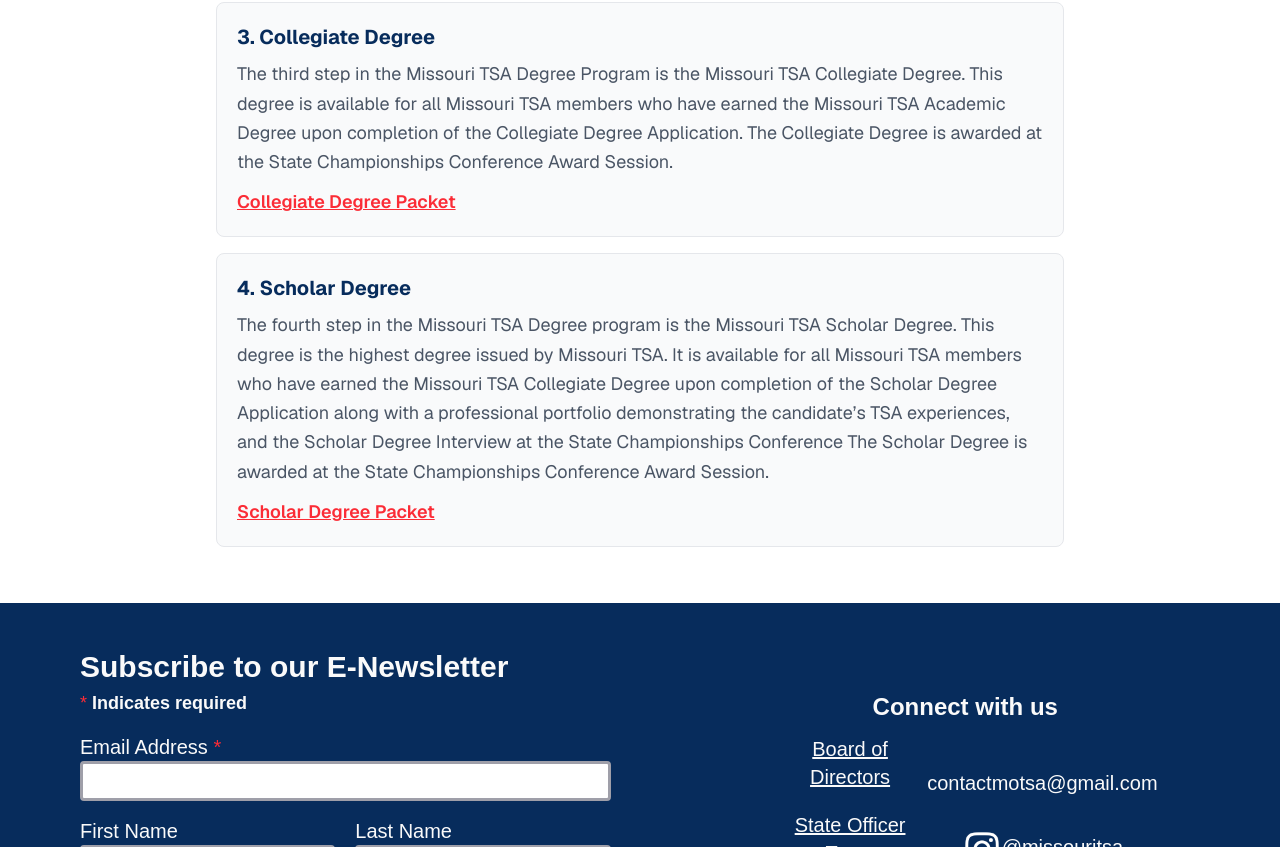
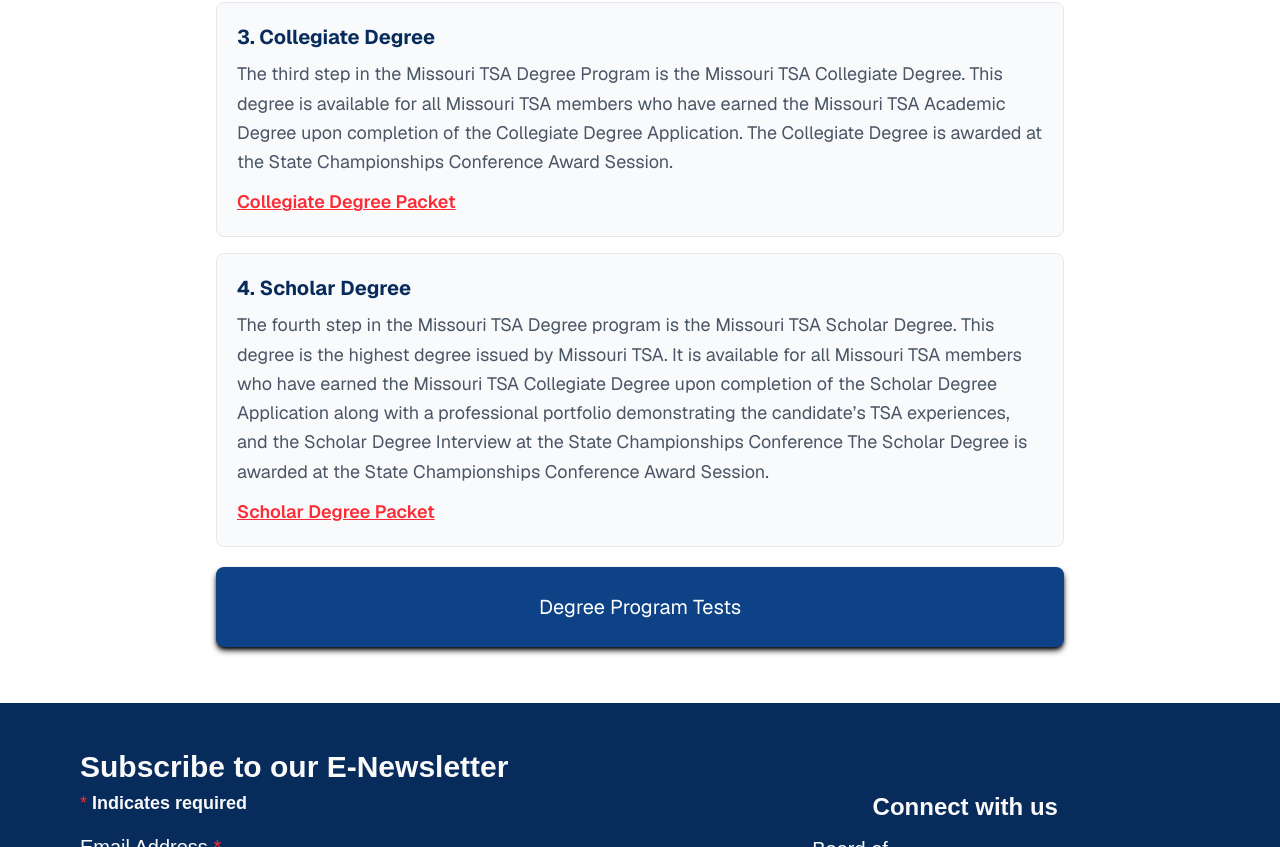
Before and after one commit to thucchi-cs/MOTSA, a Next.js app: page /students/degree in a window 1280 px wide. Shown: the part 1217-2064 px from the top of the page. Built offline with nearby package versions, Linux system fonts and the light colour scheme.

Commit message:
button for degree program test

```diff
--- a/app/students/degree/page.js
+++ b/app/students/degree/page.js
@@ -1,4 +1,5 @@
 import Header from "@/components/Header";
+import QuickLink from "@/components/QuickLink";
 
 export default function Degree() {
   return (
@@ -29,7 +30,7 @@
                     <h2 className="text-2xl md:text-3xl font-bold text-[#072c5c]">Degree Levels</h2>
                 </div>
 
-                <div className="flex flex-col gap-y-4">
+                <div className="flex flex-col gap-y-4 pb-5">
                     {/* Basic Degree */}
                     <div className="bg-gray-50 border border-gray-200 rounded-lg p-5">
                         <h3 className="text-xl font-bold text-[#072c5c] mb-2">1. Basic Degree</h3>
@@ -94,6 +95,8 @@
                         </a>
                     </div>
                 </div>
+                <QuickLink target={"_blank"} link={"https://motsaweb.wpcomstaging.com/conferences/flc/deg-test/"} label={"Degree Program Tests"}></QuickLink>
+
             </div>
         </div>
       </main>
```
